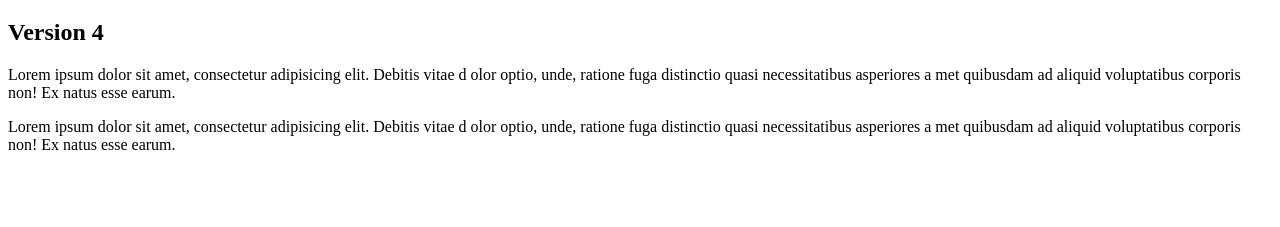
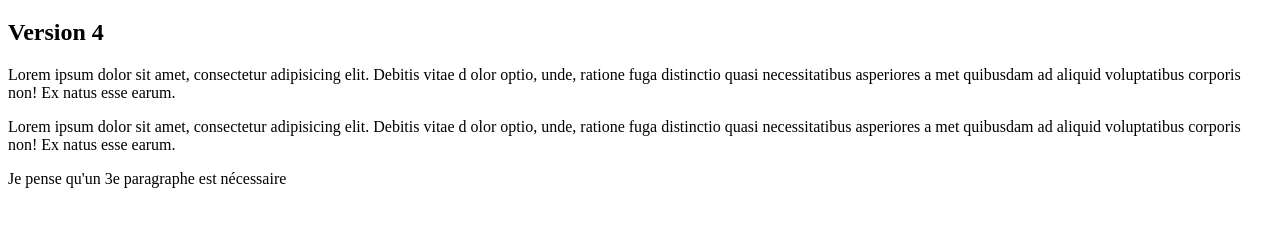
Before and after one commit to vincentferraro/github-test, a plain HTML site: page index.html in a window 1280 px wide. Shown: the part 61-288 px from the top of the page. Drawn offline with Linux system fonts and the light colour scheme.

Commit message:
ajout d'un 3e paragraphe

```diff
--- a/index.html
+++ b/index.html
@@ -16,6 +16,6 @@
                  <p>Lorem ipsum dolor sit amet, consectetur adipisicing elit. Debitis vitae d
                     olor optio, unde, ratione fuga distinctio quasi necessitatibus asperiores a
                     met quibusdam ad aliquid voluptatibus corporis non! Ex natus esse earum.</p>
-
+                    <p>Je pense qu'un 3e paragraphe est nécessaire</p>
 </body>
 </html>
```
